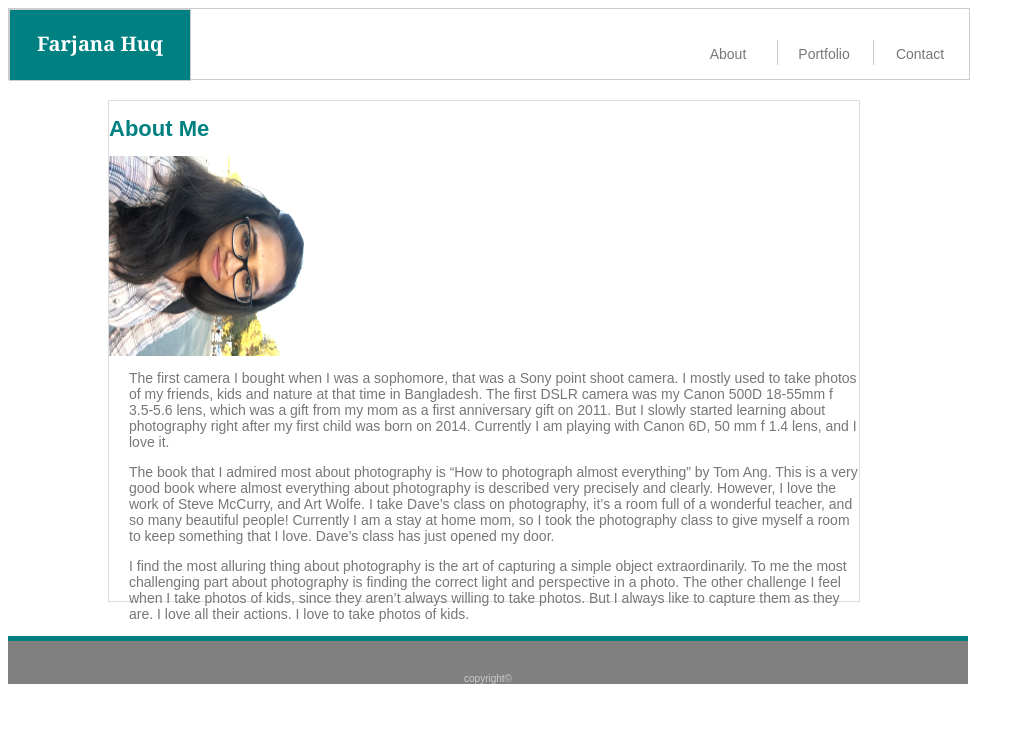
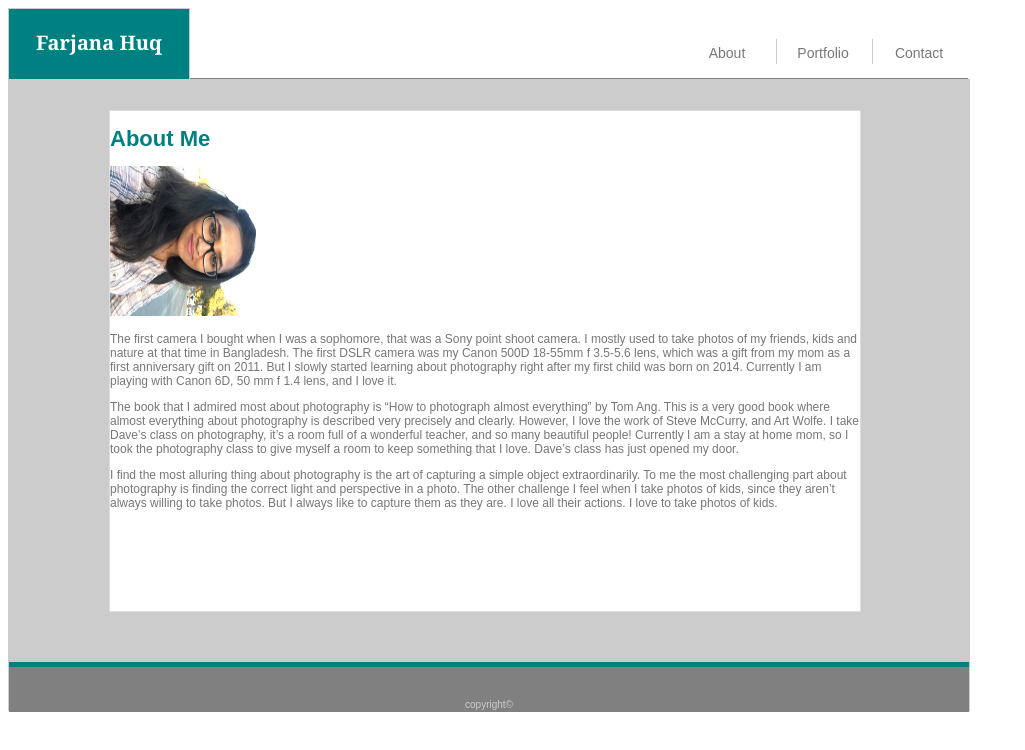
Before and after one commit to farjanaHuq/Basic-Portfolio, a plain HTML site: page index.html in a window 1280 px wide. Shown: the whole page, without its empty margins (0-1025 px from the left). Drawn offline with Linux system fonts and the light colour scheme.

Commit message:
Modified5

```diff
--- a/assets/css/style.css
+++ b/assets/css/style.css
@@ -6,17 +6,18 @@
 .box{
     box-sizing: border-box;
     text-align: center;
-    border: 1px solid black;
+
     background-color: #cccccc;
 }
 
 .header{
     background-color: #ffffff;
     text-align: center;
-    border: 1px solid #cccccc;
+    border-bottom: #777777ee solid 0.5px;
     width: 960px;
     height: 70px;
     font-family: Georgia, 'Times New Roman', Times, serif;
+
 }
 #Your-name{
     background-color: teal;
@@ -77,37 +78,43 @@
     float: right;
 }
 .container{
+    width: 960px;
+    height: 630px;
+    border: solid 1px #cccccc;
+    background-color: #cccccc;
+    margin-top: 0;
+}
+.content{
     clear: both;
     width: 750px;
     height: 500px;
     border: 1px solid #dddddd;
     background-color: #ffffff;
     font-family: Arial, Helvetica, sans-serif;
-    margin-top: 20px;
+    margin-top: 30px;
     margin-left: 100px;
+    margin-bottom: 50px;
 }
 #h1{
     color: teal;
     font-size: 22px;
 }
 #bio-image{
-    float: left;
-    height: 200px;
-    width: 200px;
+
+    height: 150px;
+    width: 150px;
     margin-right: 40px;
 }
-#content{
-    float: right;
-    font-size: 14px;
+#bio{
+
+    font-size: 12px;
     color: #777777;
-    margin-left: 20px;
+
 }
 .footer{
     clear: both;
     width: 960px;
-    height: 8px;
-    margin-top: 30px;
-
+    height: 7px;
     border-top-style: solid;
     border-top-color: teal;
     border-top-width: 5px;
@@ -115,7 +122,8 @@
     font-family: Arial, Helvetica, sans-serif;
     text-align: center;
     padding-top: 32px;
-    padding-bottom: 3px;
+    padding-bottom: 6px;
     font-size: 10px;
     color: #cccccc;
+    margin-bottom: 0px;
 }
--- a/index.html
+++ b/index.html
@@ -32,24 +32,28 @@
             About
         </section>
 
+
     </div>
 
 
-
     <div class="container">
+        <div class="content">
             <h1 id="h1">About Me</h1>
 
             <section id="main-bio">
                 <img id="bio-image" src="./assets/images/Farjana.JPG" target="_blank">
             </section>
 
-        <section id="content">
+            <section id="bio">
                 <p>
-                The first camera I bought when I was a sophomore, that was a Sony point shoot camera. I mostly used to
+                    The first camera I bought when I was a sophomore, that was a Sony point shoot camera. I mostly used
+                    to
                     take photos of my friends, kids and nature at that time in Bangladesh.
-                The first DSLR camera was my Canon 500D 18-55mm f 3.5-5.6 lens, which was a gift from my mom as a first
+                    The first DSLR camera was my Canon 500D 18-55mm f 3.5-5.6 lens, which was a gift from my mom as a
+                    first
                     anniversary gift on 2011. But I slowly started learning about photography
-                right after my first child was born on 2014. Currently I am playing with Canon 6D, 50 mm f 1.4 lens,
+                    right after my first child was born on 2014. Currently I am playing with Canon 6D, 50 mm f 1.4
+                    lens,
                     and I love it.</p>
                 <p>
                     The book that I admired most about photography is “How to photograph almost everything” by Tom Ang.
@@ -57,15 +61,18 @@
                     clearly. However, I love the work of Steve McCurry, and Art Wolfe.
                     I take Dave’s class on photography, it’s a room full of a wonderful teacher, and so many beautiful
                     people! Currently I am a stay at home mom,
-                so I took the photography class to give myself a room to keep something that I love. Dave’s class has
+                    so I took the photography class to give myself a room to keep something that I love. Dave’s class
+                    has
                     just opened my door.
                 </p>
 
                 <p>
                     I find the most alluring thing about photography is the art of capturing a simple object
                     extraordinarily. To me the most challenging part about photography is finding the correct light and
-                perspective in a photo. The other challenge I feel when I take photos of kids, since they aren’t always
-                willing to take photos. But I always like to capture them as they are. I love all their actions. I love
+                    perspective in a photo. The other challenge I feel when I take photos of kids, since they aren’t
+                    always
+                    willing to take photos. But I always like to capture them as they are. I love all their actions. I
+                    love
                     to take photos of kids.
 
 
@@ -75,6 +82,7 @@
         <div class="footer">
             copyright©
         </div>
+    </div>
 </body>
 
 </html>
```
Lines whose indentation alone changed are shown as unchanged.
